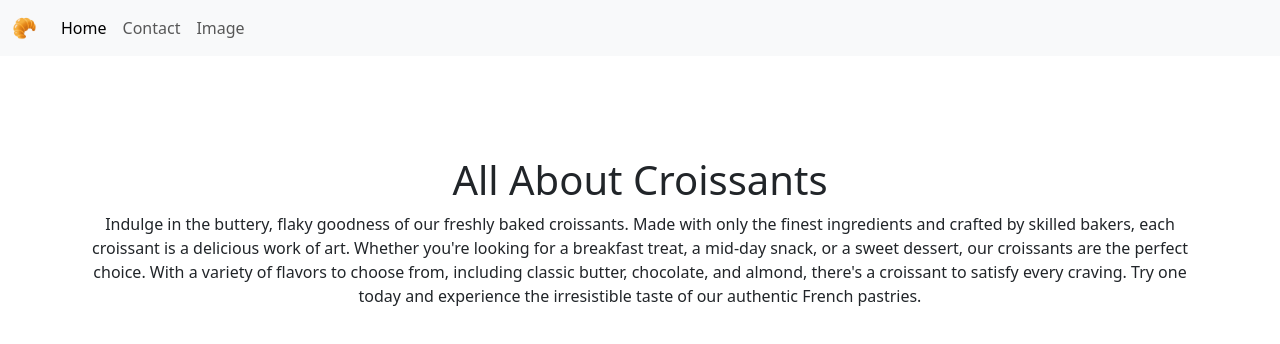
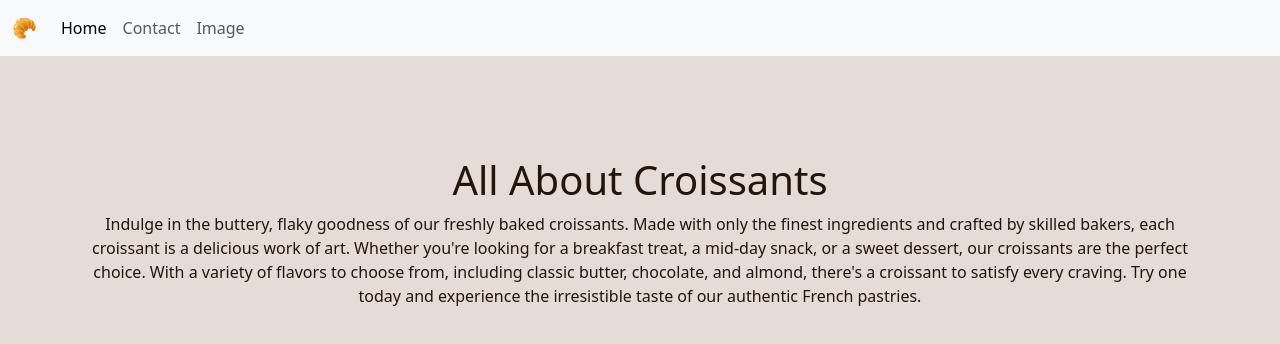
Before and after one commit to allysearles/Croissant-Project, a plain HTML site: page index.html in a window 1280 px wide. Drawn offline with nearby package versions, Linux system fonts and the light colour scheme.

Commit message:
Added CSS styling to all files to adjust background color and text color.

```diff
--- a/index.html
+++ b/index.html
@@ -4,7 +4,7 @@
 		<meta charset="UTF-8" />
 		<meta http-equiv="X-UA-Compatible" content="IE=edge" />
 		<meta name="viewport" content="width=device-width, initial-scale=1.0" />
-		<link href="src/style.css" rel="stylesheet" type="text/css" />
+
 		<link
 			href="https://cdn.jsdelivr.net/npm/bootstrap@5.3.0-alpha3/dist/css/bootstrap.min.css"
 			rel="stylesheet"
@@ -16,6 +16,7 @@
 			integrity="sha384-ENjdO4Dr2bkBIFxQpeoTz1HIcje39Wm4jDKdf19U8gI4ddQ3GYNS7NTKfAdVQSZe"
 			crossorigin="anonymous"
 		></script>
+		<link href="src/style.css" rel="stylesheet" type="text/css" />
 		<title>All About Croissants</title>
 	</head>
 	<body>
--- a/src/style.css
+++ b/src/style.css
@@ -5,3 +5,7 @@
 img {
 	width: 300px;
 }
+body {
+	background-color: #e5dcd7;
+	color: #221509;
+}
```
